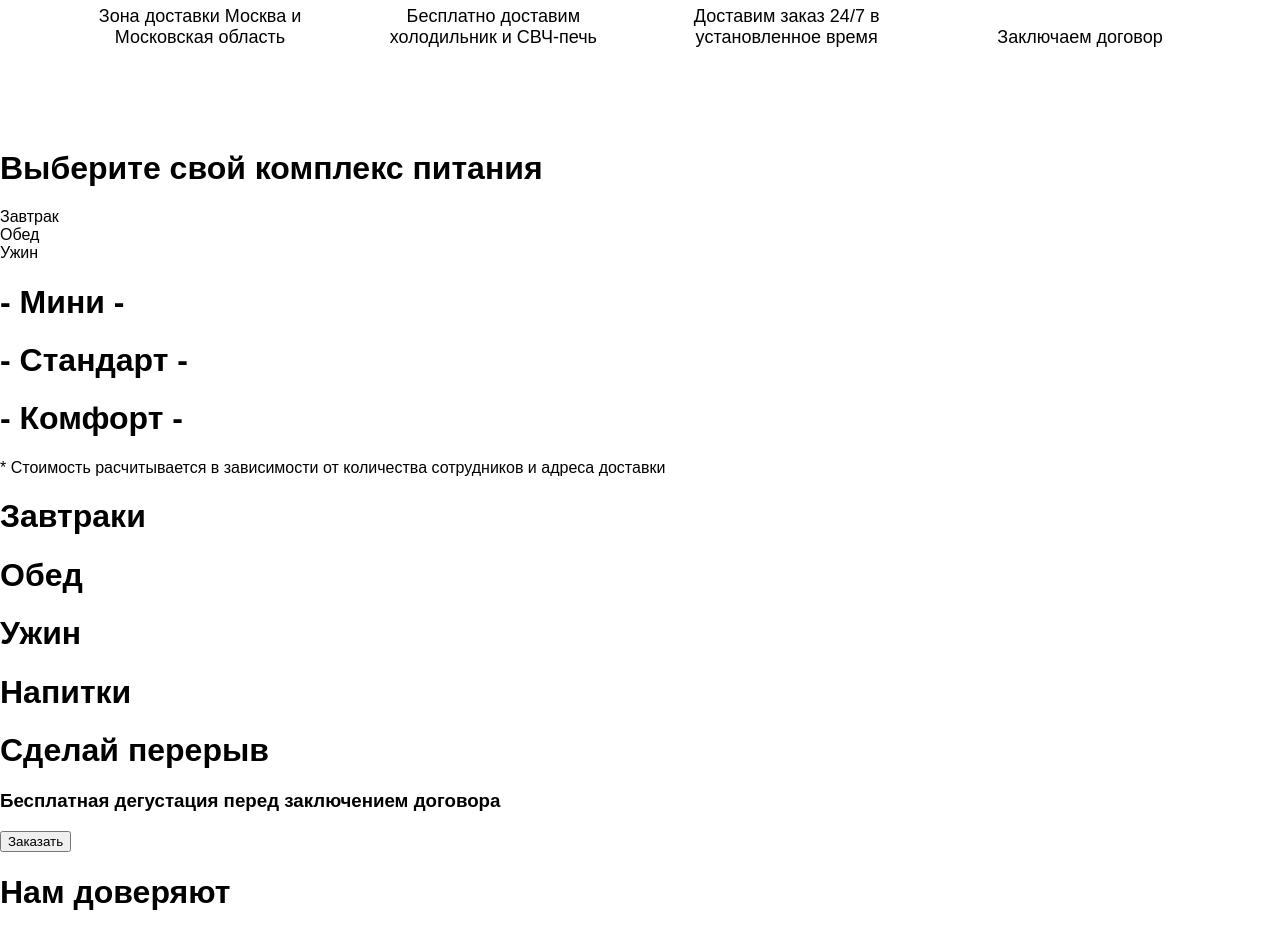
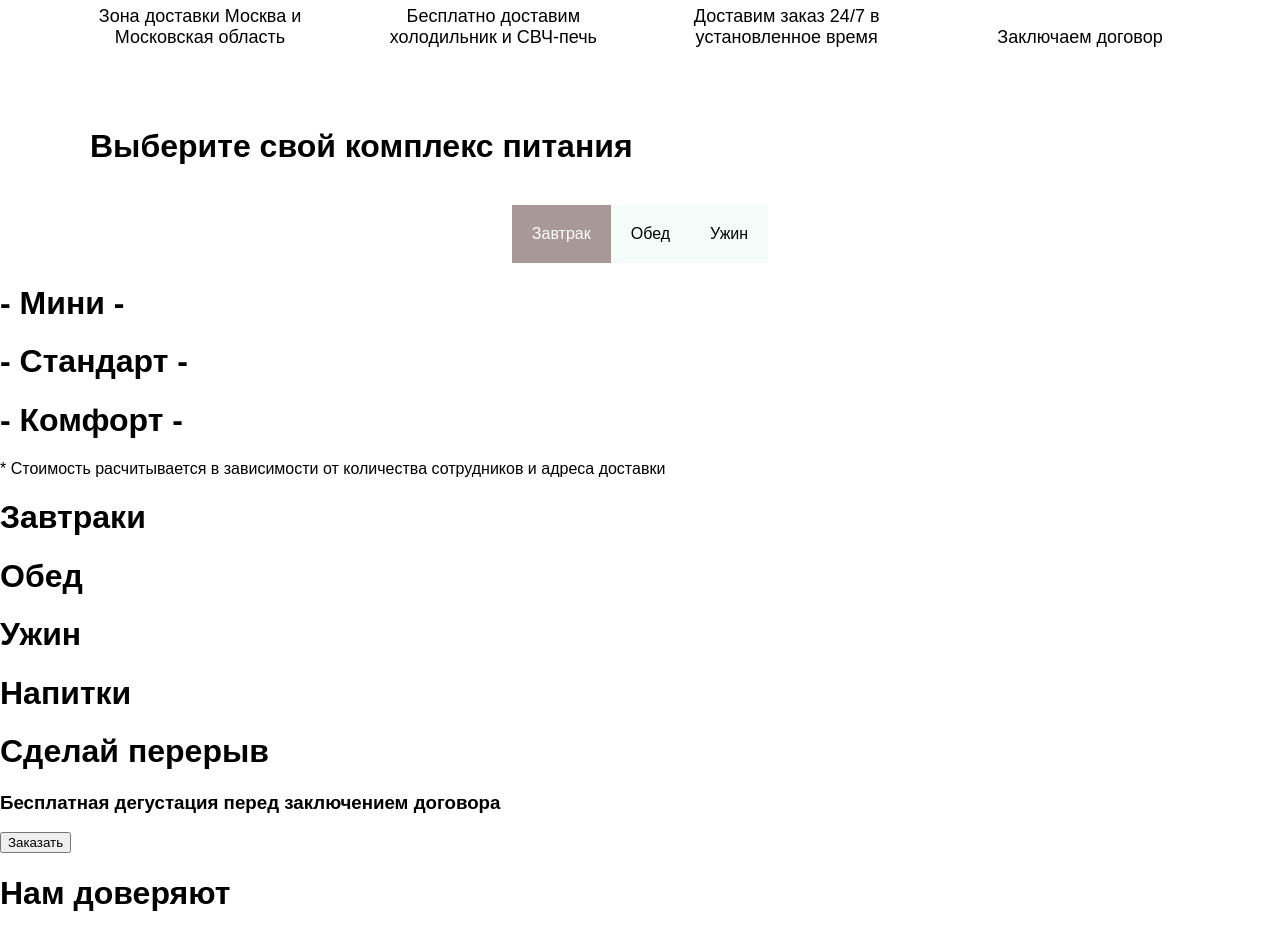
Before and after one commit to Lumpen16/tyteda2, a Next.js app: page / in a window 1280 px wide. Shown: the part 2040-2965 px from the top of the page. Built offline with nearby package versions, Linux system fonts and the light colour scheme.

Commit message:
Minorly styled tarifs

```diff
--- a/pages/components/Tarifs.js
+++ b/pages/components/Tarifs.js
@@ -1,15 +1,15 @@
-
+import styles from './Tarifs.module.css'
 
 function Tarifs() {
     return (
         <div>
-            <h1>
+            <h1 className={ styles.tarifs_header }>
                 Выберите свой комплекс питания
             </h1>
-            <div>
-                <div>Завтрак</div>
-                <div>Обед</div>
-                <div>Ужин</div>
+            <div className={ styles.tarifs_toggler }>
+                <div className={ styles.tarifs_toggler_item_active }>Завтрак</div>
+                <div className={ styles.tarifs_toggler_item }>Обед</div>
+                <div className={ styles.tarifs_toggler_item }>Ужин</div>
             </div>
             <div>
                 <div>
--- /dev/null
+++ b/pages/components/Tarifs.module.css
@@ -0,0 +1,32 @@
+
+
+.tarifs_header {
+    max-width: 1100px;
+    margin: 0 auto;
+    margin-bottom: 40px;
+}
+
+.tarifs_toggler {
+    margin: 0 auto;
+    display: flex;
+    justify-content: center;
+}
+
+.tarifs_toggler_item {
+    padding: 20px;
+    background: #f4fcf9;
+    cursor: pointer;
+    font-size: 16px;
+    font-family: Nickelodeon, sans-serif;
+}
+
+.tarifs_toggler_item_active {
+    background: rgb(168, 152, 152);
+    color: #fff;
+    display: flex;
+    align-items: center;
+    padding: 20px;
+    cursor: pointer;
+    font-size: 16px;
+    font-family: Nickelodeon, sans-serif;
+}
```
